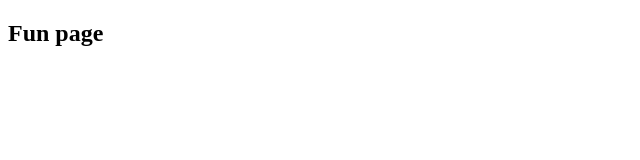
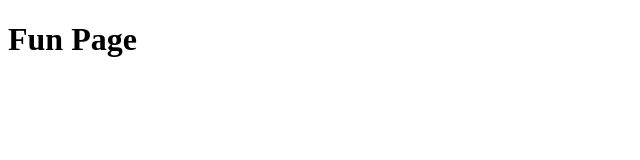
Before and after one commit to ChesneyJulian/fun-demo-repo, a plain HTML site: page index.html in a window 1280 px wide. Shown: the whole page, without its empty margins (0-640 px from the left). Drawn offline with Linux system fonts and the light colour scheme.

Commit message:
Update index.html
Co-authored-by: Educator <130377382+edx-acooper@users.noreply.github.com>

```diff
--- a/index.html
+++ b/index.html
@@ -7,6 +7,6 @@
     <title>Fun Page</title>
 </head>
 <body>
-    <h2>Fun page</h2>
+    <h1>Fun Page</h1>
 </body>
 </html>
```
